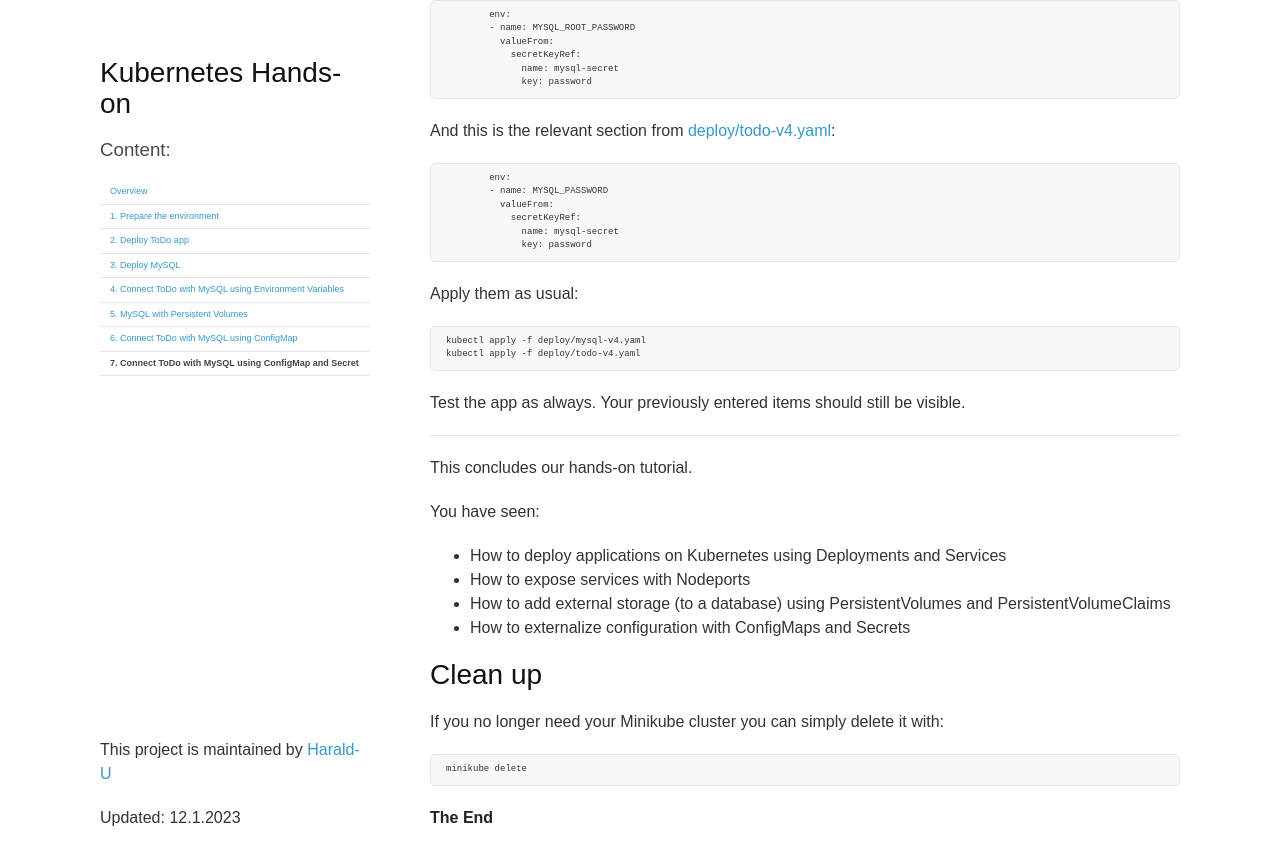
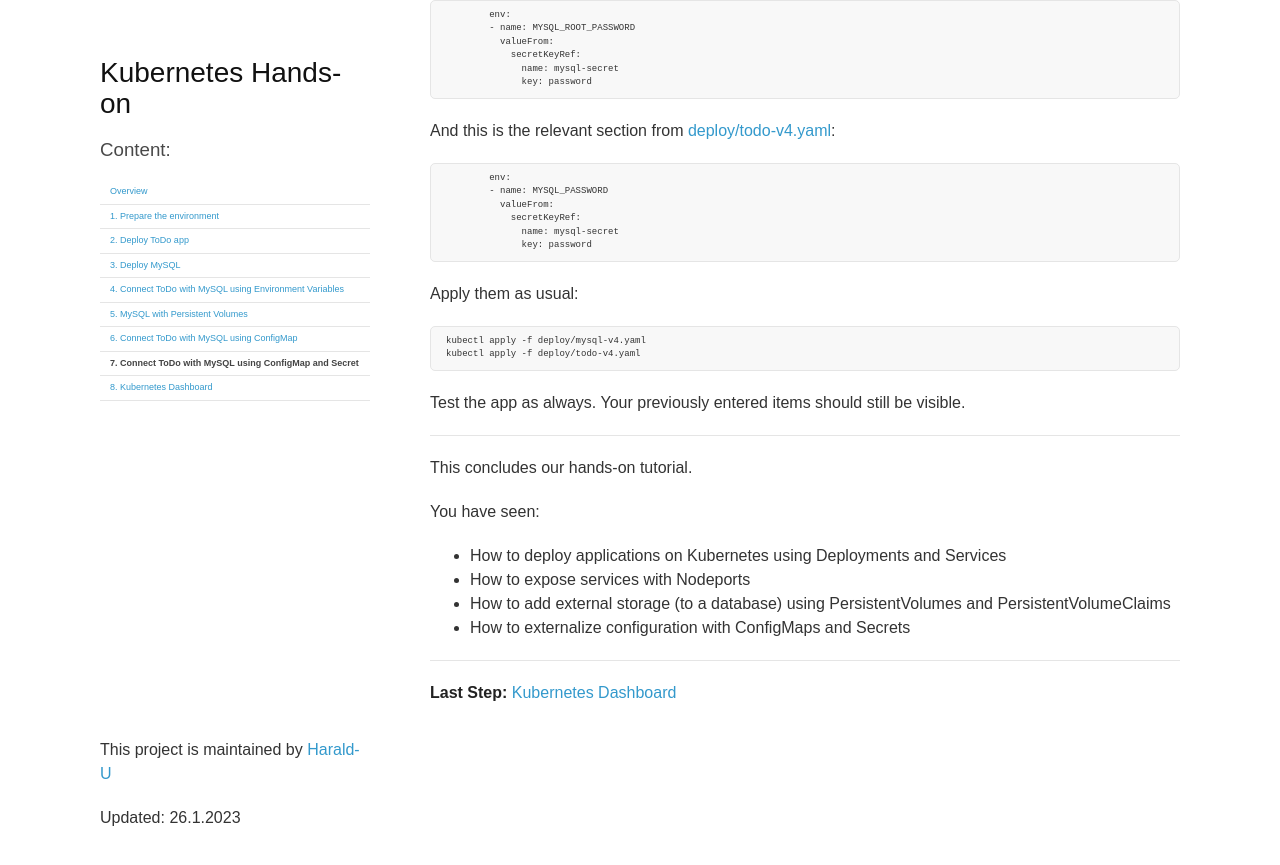
Before and after one commit to Harald-U/kubernetes-handson, a Jekyll site: the page built from docs/lab7.md, in a window 1280 px wide and 900 px high, scrolled down 933 px. Shown: the top 865 px of the window. Built offline with Jekyll 4.4.1, drawn with Linux system fonts in a browser that asks for light colours; our own code applies the rules of GitHub Pages for plain Markdown files; the repository's description, which GitHub fills in, is left out.

Commit message:
dashboard

````diff
--- a/_config.yml
+++ b/_config.yml
@@ -1,6 +1,6 @@
 theme: jekyll-theme-minimal
 title: Kubernetes Hands-on
-updated: 12.1.2023
+updated: 26.1.2023
 show_downloads: False
 navigation:
   - title: Overview
@@ -19,3 +19,5 @@ navigation:
     url: docs/lab6
   - title: 7. Connect ToDo with MySQL using ConfigMap and Secret
     url: docs/lab7
+  - title:   8. Kubernetes Dashboard
+    url: docs/lab8
--- a/docs/lab7.md
+++ b/docs/lab7.md
@@ -80,13 +80,6 @@ You have seen:
 * How to add external storage (to a database) using PersistentVolumes and PersistentVolumeClaims
 * How to externalize configuration with ConfigMaps and Secrets
 
+---
 
-# Clean up
-
-If you no longer need your Minikube cluster you can simply delete it with:
-
-```
-minikube delete
-```
-
-**The End**
+**Last Step:** [Kubernetes Dashboard](lab8.md)
````
Also changed, not shown: docs/lab5.md (+5 -3 lines), docs/lab6.md (+1 -1 lines), docs/dashboard.png (added).
